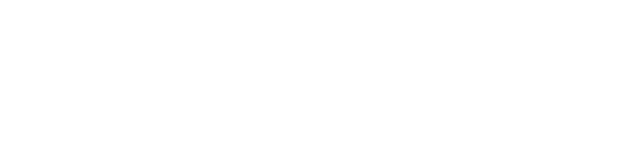
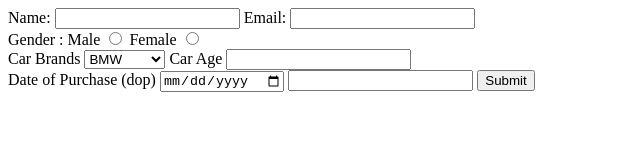
Before and after one commit to acciojob/car-insurance-form-anup-bera77, a website: page main.html in a window 1280 px wide. Shown: the whole page, without its empty margins (0-640 px from the left). Drawn offline with Linux system fonts and the light colour scheme.

Commit message:
created a submission

```diff
--- a/main.html
+++ b/main.html
@@ -8,6 +8,40 @@
 
 <body>
 	<!-- the entire body must be written by student -->
+
+	<form method ="post">
+		<label for ="name" >Name: </label>
+		<input id ="name" type ="text" required/>
+
+		<label for ="email" >Email:</label>
+		<input id ="email" type ="email" required/>
+		<br>
+		Gender :
+		<label for ="gender_m">Male</label>
+		<input id="gender_m" type ="radio" name = "gender"required/>
+
+		<label for="gender_f">Female</label>
+		<input id = "gender_f" type ="radio" name ="gender" required/>
+		<br>
+		<label for ="cars" >Car Brands</label>
+
+		<select id ="cars">
+			<option>BMW</option>
+			<option>Audi</option>
+			<option>Mercedez</option>
+		</select>
+
+		<label for ="carage" >Car Age</label>
+		<input id ="carage" type ="number"umber" required/>
+		<br>
+		<label for ="dop" >Date of Purchase (dop)</label>
+		<input id ="dop" type ="date" required/>
+
+		<label for ="password" ></label>
+		<input id ="password" type ="password" required/>
+
+		<button type="submit">Submit</button>
+	</form>
     <script type="text/javascript" src="./script.js">
 </script>
 
```
